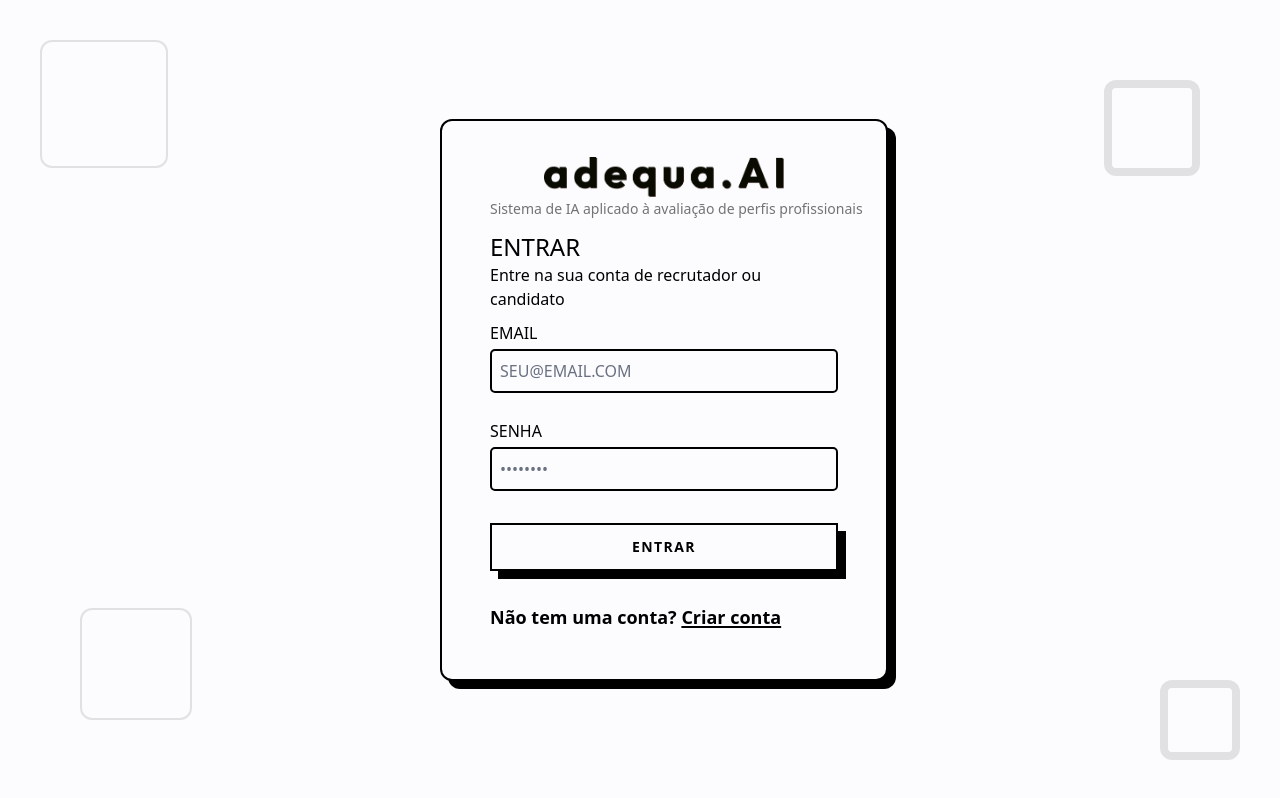
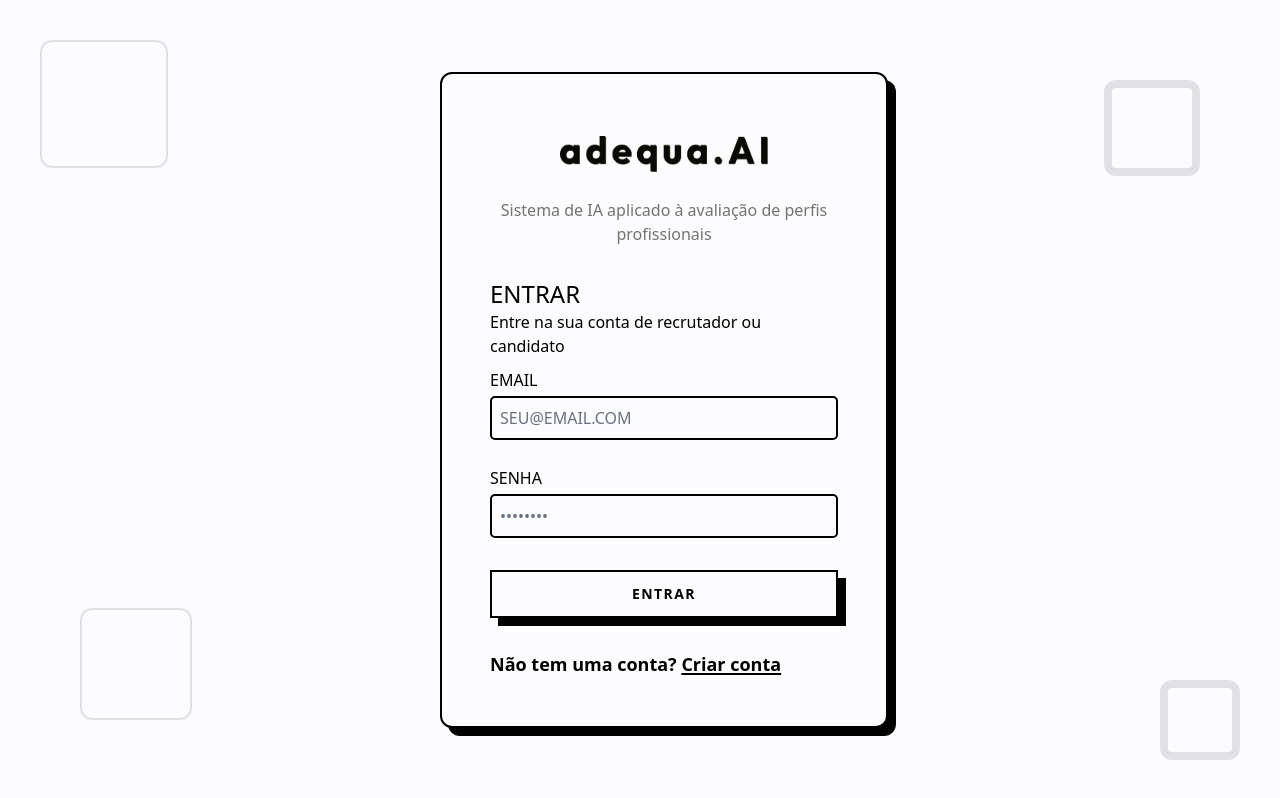
Before and after one commit to heloisacativo/adequa-ai-rag-resume-analyzer, a React (Vite) app in the folder frontend/: page /login in a window 1280 px wide. Built offline with nearby package versions, Linux system fonts and the light colour scheme; no server answers.

Commit message:
[fix] adjust

```diff
--- a/frontend/src/pages/LoginPage.tsx
+++ b/frontend/src/pages/LoginPage.tsx
@@ -93,14 +93,14 @@ export default function LoginPage() {
               'lg:pt-12 lg:pr-12 lg:pb-12 lg:pl-12',
             ].join(' ')}
           >
-             <div className="flex flex-col items-center justify- mt-[-2rem]">
-          <div className="w-44 h-12 min-[360px]:w-52 min-[360px]:h- sm:w-60 sm:h-20 flex items-center justify-center shrink-0">
-            <img src={adequa} alt="Adequa Logo" className="w-full h-full object-contain" />
-          </div>
-            <p className="-mt-1 text-xs text-neutral-500 font-medium mb-2 min-[360px]:-mt-2 min-[360px]:text-sm sm:-mt-4.5 sm:mb-3 text-center max-w-md mx-auto whitespace-nowrap">
-            Sistema de IA aplicado à avaliação de perfis profissionais
-            </p>
-        </div>
+            <div className="flex flex-col items-center justify-center mb-4 min-[360px]:mb-6 sm:mb-8">
+              <div className="w-36 h-10 min-[360px]:w-44 min-[360px]:h-12 sm:w-52 sm:h-16 flex items-center justify-center shrink-0">
+                <img src={adequa} alt="Adequa Logo" className="w-full h-full object-contain" />
+              </div>
+              <p className="text-xs text-neutral-500 font-medium min-[360px]:mt-2 min-[360px]:text-sm sm:mt-3 sm:text-base text-center max-w-xs min-[360px]:max-w-sm sm:max-w-md mx-auto px-2">
+                Sistema de IA aplicado à avaliação de perfis profissionais
+              </p>
+            </div>
             <h2 className="text-xl min-[360px]:text-2xl font-black/30 text-left text-neo-secondary font-medium">ENTRAR</h2>
             <p className="text-sm min-[360px]:text-base text-neo-secondary/60 text-left mb-2">
             <span className="label-text text-sm min-[360px]:text-base font-black/30 text-neo-secondary break-words">Entre na sua conta de recrutador ou candidato</span>
```
